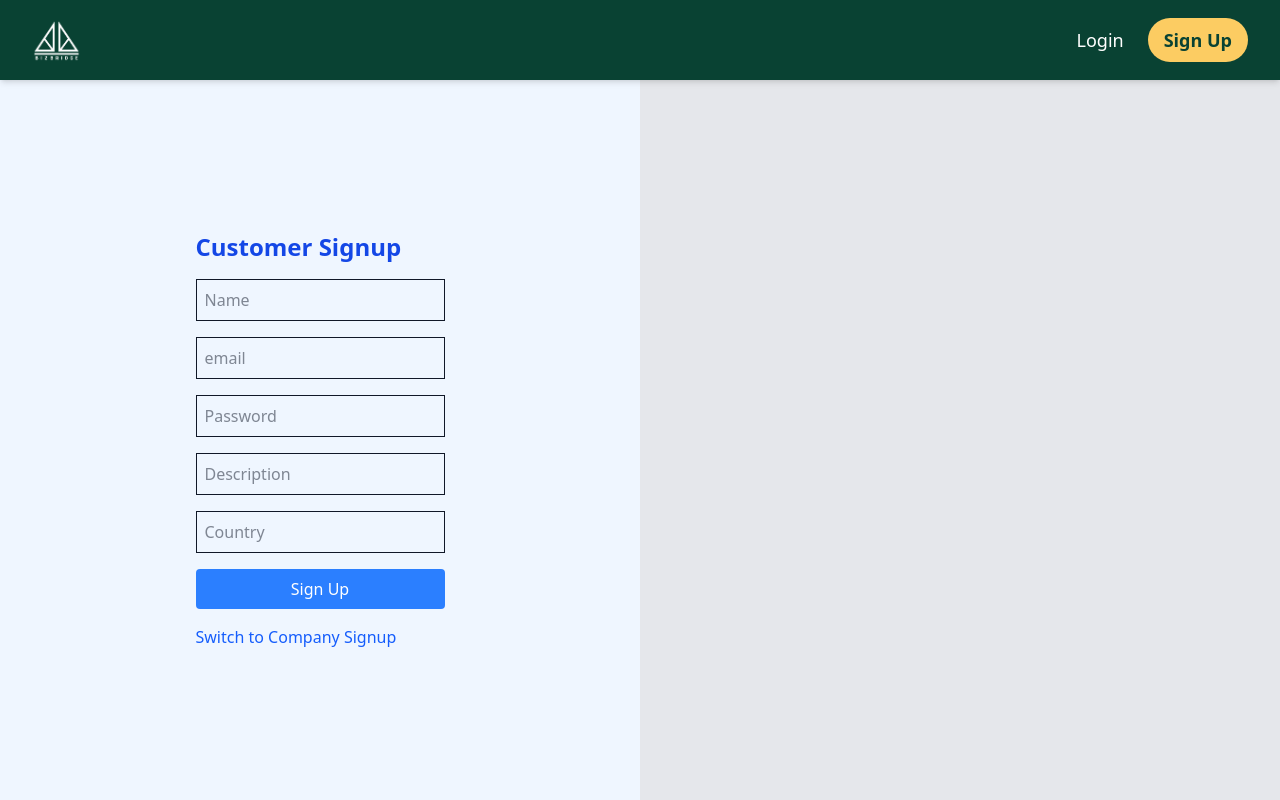
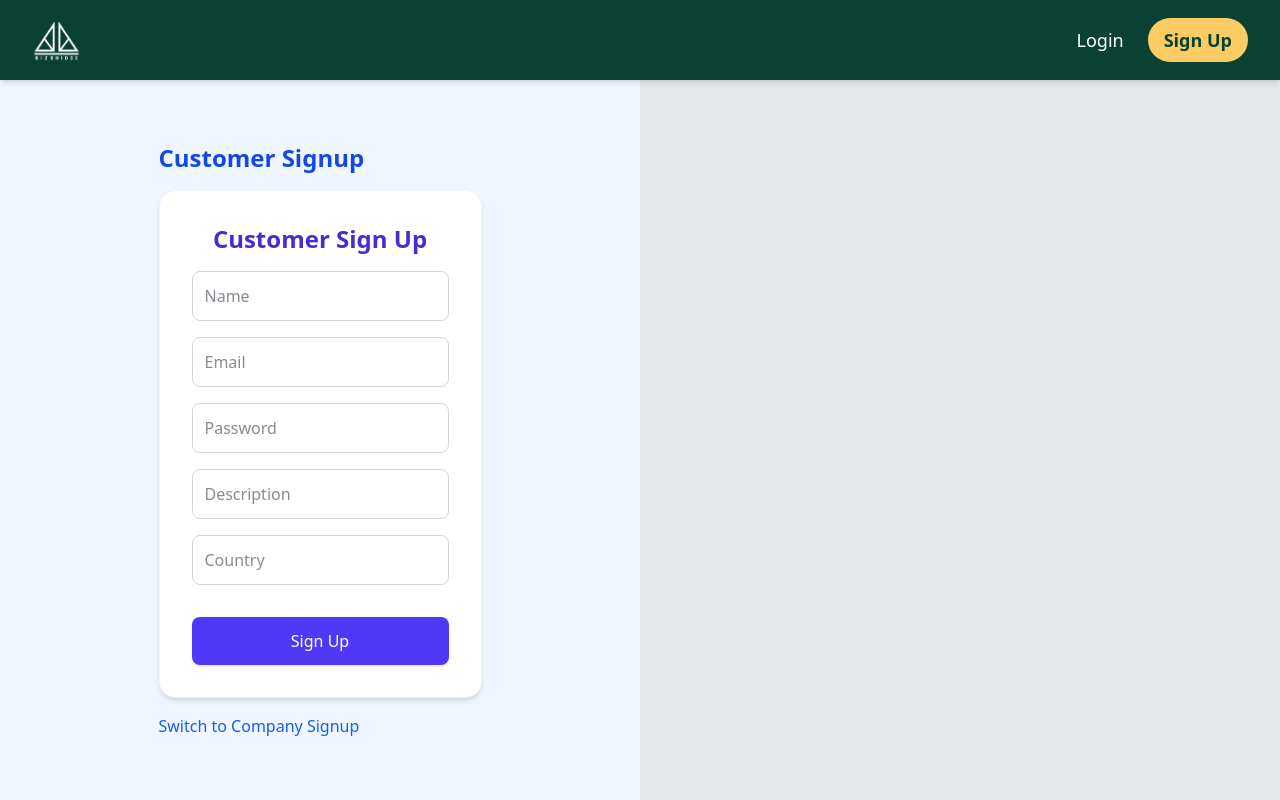
Before and after one commit to LaurelEdison/bizbridge, a React (Vite) app in the folder frontend/: page /register in a window 1280 px wide. Built offline with nearby package versions, Linux system fonts and the light colour scheme; a web font is replaced by a local one.

Commit message:
feat(frontend): Visual upgrade to singup and login

```diff
--- a/frontend/src/components/CompanyLogin.tsx
+++ b/frontend/src/components/CompanyLogin.tsx
@@ -2,51 +2,80 @@ import { useState } from "react";
 import { useAuthStore } from "../store/auth";
 import { apiFetch } from "../api/client";
 import type { Company } from "../store/auth";
-//TODO: Switch to access+refresh token
+
+// TODO: Switch to access+refresh token
 export default function CompanyLogin() {
 	const [email, setEmail] = useState("");
 	const [password, setPassword] = useState("");
+	const [loading, setLoading] = useState(false);
+	const [error, setError] = useState("");
 	const setToken = useAuthStore((s) => s.setToken);
+
 	async function handleCompanyLogin(e: React.FormEvent) {
 		e.preventDefault();
+		setError("");
+		setLoading(true);
+
 		try {
 			const data = await apiFetch<{ token: string }>("/bizbridge/company/login", {
 				method: "POST",
 				body: JSON.stringify({ email, password }),
 			});
 			setToken(data.token);
-			console.log(data.token);
 
-			const role = "company";
-			useAuthStore.getState().setRole(role);
+			useAuthStore.getState().setRole("company");
 
 			const company = await apiFetch<Company>("/bizbridge/company/me");
 			useAuthStore.getState().setCompany(company);
 
-
 			window.location.href = "/";
-
 		} catch (err) {
 			console.error("Login failed", err);
+			setError("Invalid email or password. Please try again.");
+		} finally {
+			setLoading(false);
 		}
 	}
+
 	return (
-		<form onSubmit={handleCompanyLogin} className="flex flex-col gap-4 w-full max-w-sm">
+		<form
+			onSubmit={handleCompanyLogin}
+			className="flex flex-col gap-5 w-full max-w-sm bg-white shadow-md rounded-2xl p-8 border border-gray-100"
+		>
+			<h2 className="text-2xl font-semibold text-[#094233] text-center mb-2">
+				Welcome Back, Partner!
+			</h2>
+			<p className="text-gray-600 text-center text-sm mb-4">
+				Log in to manage your company profile and connect with clients.
+			</p>
+
 			<input
-				className="border p-2"
-				placeholder="email"
+				className="border border-gray-300 rounded-xl p-3 focus:outline-none focus:ring-2 focus:ring-[#094233] transition"
+				placeholder="Email"
+				type="email"
 				value={email}
-				onChange={(s) => setEmail(s.target.value)}
+				onChange={(e) => setEmail(e.target.value)}
+				required
 			/>
+
 			<input
-				className="border p-2"
+				className="border border-gray-300 rounded-xl p-3 focus:outline-none focus:ring-2 focus:ring-[#094233] transition"
 				placeholder="Password"
 				type="password"
 				value={password}
-				onChange={(s) => setPassword(s.target.value)}
+				onChange={(e) => setPassword(e.target.value)}
+				required
 			/>
-			<button className="bg-blue-500 text-white p-2 rounded" type="submit">
-				Login
+
+			{error && <p className="text-red-500 text-sm text-center">{error}</p>}
+
+			<button
+				type="submit"
+				disabled={loading}
+				className={`mt-2 py-3 rounded-full text-white font-semibold transition
+					${loading ? "bg-gray-400 cursor-not-allowed" : "bg-[#094233] hover:bg-[#276749]"}`}
+			>
+				{loading ? "Logging in..." : "Login"}
 			</button>
 		</form>
 	);
--- a/frontend/src/components/CompanySignup.tsx
+++ b/frontend/src/components/CompanySignup.tsx
@@ -4,14 +4,16 @@ import { apiFetch } from "../api/client";
 import { SectorSelector } from "./SectorSelector";
 import type { Company } from "../store/auth";
 import { addCompanySector } from "../api/sector";
+
 //TODO: Switch to access+refresh token
 export default function CompanySignup() {
 	const [name, setName] = useState("");
 	const [email, setEmail] = useState("");
 	const [password, setPassword] = useState("");
 	const [address, setAddress] = useState("");
-	const [selectedSectors, setSelectedSectors] = useState<string[]>([])
+	const [selectedSectors, setSelectedSectors] = useState<string[]>([]);
 	const setToken = useAuthStore((s) => s.setToken);
+
 	async function handleCompanySignup(e: React.FormEvent) {
 		e.preventDefault();
 		try {
@@ -29,45 +31,60 @@ export default function CompanySignup() {
 			const role = "company";
 			useAuthStore.getState().setRole(role);
 			useAuthStore.getState().setCompany(company);
+
 			for (const sectorID of selectedSectors) {
 				await addCompanySector(sectorID);
 			}
 			window.location.href = "/";
-
 		} catch (err) {
 			console.error("Login failed", err);
 		}
 	}
+
 	return (
-		<form onSubmit={handleCompanySignup} className="flex flex-col gap-4 w-full max-w-sm">
+		<form
+			onSubmit={handleCompanySignup}
+			className="flex flex-col gap-4 w-full max-w-md p-8 bg-white rounded-2xl shadow-md border border-gray-100"
+		>
+			<h2 className="text-2xl font-semibold text-center text-indigo-700">
+				Company Sign Up
+			</h2>
+
 			<input
-				className="border p-2"
+				className="border border-gray-300 p-3 rounded-lg focus:ring-2 focus:ring-indigo-400 focus:border-indigo-400 outline-none transition"
 				placeholder="Name"
 				value={name}
 				onChange={(s) => setName(s.target.value)}
 			/>
 			<input
-				className="border p-2"
-				placeholder="email"
+				className="border border-gray-300 p-3 rounded-lg focus:ring-2 focus:ring-indigo-400 focus:border-indigo-400 outline-none transition"
+				placeholder="Email"
 				value={email}
 				onChange={(s) => setEmail(s.target.value)}
 			/>
 			<input
-				className="border p-2"
+				className="border border-gray-300 p-3 rounded-lg focus:ring-2 focus:ring-indigo-400 focus:border-indigo-400 outline-none transition"
 				placeholder="Password"
 				type="password"
 				value={password}
 				onChange={(s) => setPassword(s.target.value)}
 			/>
 			<input
-				className="border p-2"
+				className="border border-gray-300 p-3 rounded-lg focus:ring-2 focus:ring-indigo-400 focus:border-indigo-400 outline-none transition"
 				placeholder="Address"
 				value={address}
 				onChange={(s) => setAddress(s.target.value)}
 			/>
-			<SectorSelector onChange={setSelectedSectors} selected={selectedSectors} />
-			<button className="bg-blue-500 text-white p-2 rounded" type="submit">
-				Sign up!
+
+			<div className="mt-2">
+				<SectorSelector onChange={setSelectedSectors} selected={selectedSectors} />
+			</div>
+
+			<button
+				className="mt-4 bg-indigo-600 text-white font-medium py-3 rounded-lg hover:bg-indigo-700 active:scale-[0.98] transition-transform duration-150 shadow-sm"
+				type="submit"
+			>
+				Sign Up
 			</button>
 		</form>
 	);
--- a/frontend/src/components/CustomerLogin.tsx
+++ b/frontend/src/components/CustomerLogin.tsx
@@ -2,49 +2,79 @@ import { useState } from "react";
 import { useAuthStore } from "../store/auth";
 import { apiFetch } from "../api/client";
 import type { Customer } from "../store/auth";
-//TODO: Switch to access+refresh token
+
+// TODO: Switch to access+refresh token
 export default function CustomerLogin() {
 	const [email, setEmail] = useState("");
 	const [password, setPassword] = useState("");
+	const [loading, setLoading] = useState(false);
+	const [error, setError] = useState("");
 	const setToken = useAuthStore((s) => s.setToken);
+
 	async function handleCustomerLogin(e: React.FormEvent) {
 		e.preventDefault();
+		setError("");
+		setLoading(true);
 		try {
 			const data = await apiFetch<{ token: string }>("/bizbridge/customer/login", {
 				method: "POST",
 				body: JSON.stringify({ email, password }),
 			});
+
 			setToken(data.token);
-			console.log(data.token);
-
-			const role = "customer";
-			useAuthStore.getState().setRole(role);
+			useAuthStore.getState().setRole("customer");
 
 			const customer = await apiFetch<Customer>("/bizbridge/customer/me");
 			useAuthStore.getState().setCustomer(customer);
+
 			window.location.href = "/";
-
 		} catch (err) {
 			console.error("Login failed", err);
+			setError("Invalid email or password. Please try again.");
+		} finally {
+			setLoading(false);
 		}
 	}
+
 	return (
-		<form onSubmit={handleCustomerLogin} className="flex flex-col gap-4 w-full max-w-sm">
+		<form
+			onSubmit={handleCustomerLogin}
+			className="flex flex-col gap-5 w-full max-w-sm bg-white shadow-md rounded-2xl p-8 border border-gray-100"
+		>
+			<h2 className="text-2xl font-semibold text-[#094233] text-center mb-2">
+				Welcome Back!
+			</h2>
+			<p className="text-gray-600 text-center text-sm mb-4">
+				Log in to continue exploring BizBridge.
+			</p>
+
 			<input
-				className="border p-2"
-				placeholder="email"
+				className="border border-gray-300 rounded-xl p-3 focus:outline-none focus:ring-2 focus:ring-[#094233] transition"
+				placeholder="Email"
 				value={email}
-				onChange={(s) => setEmail(s.target.value)}
+				onChange={(e) => setEmail(e.target.value)}
+				type="email"
+				required
 			/>
+
 			<input
-				className="border p-2"
+				className="border border-gray-300 rounded-xl p-3 focus:outline-none focus:ring-2 focus:ring-[#094233] transition"
 				placeholder="Password"
 				type="password"
 				value={password}
-				onChange={(s) => setPassword(s.target.value)}
+				onChange={(e) => setPassword(e.target.value)}
+				required
 			/>
-			<button className="bg-blue-500 text-white p-2 rounded" type="submit">
-				Login
+
+			{error && <p className="text-red-500 text-sm text-center">{error}</p>}
+
+			<button
+				type="submit"
+				disabled={loading}
+				className={`mt-2 py-3 rounded-full text-white font-semibold transition
+					${loading ? "bg-gray-400 cursor-not-allowed" : "bg-[#094233] hover:bg-[#276749]"}`}
+			>
+				{loading ? "Logging in..." : "Login"}
 			</button>
 		</form>
 	);
--- a/frontend/src/components/CustomerSignup.tsx
+++ b/frontend/src/components/CustomerSignup.tsx
@@ -2,13 +2,15 @@ import { useState } from "react";
 import { useAuthStore } from "../store/auth";
 import { apiFetch } from "../api/client";
 import type { Customer } from "../store/auth";
+
 export default function CustomerSignup() {
-	const [name, setName] = useState("")
+	const [name, setName] = useState("");
 	const [email, setEmail] = useState("");
 	const [password, setPassword] = useState("");
 	const [country, setCountry] = useState("");
 	const [description, setDescription] = useState("");
 	const setToken = useAuthStore((s) => s.setToken);
+
 	async function handleCustomerSignup(e: React.FormEvent) {
 		e.preventDefault();
 		try {
@@ -25,51 +27,62 @@ export default function CustomerSignup() {
 
 			const role = "customer";
 			useAuthStore.getState().setRole(role);
-
 			useAuthStore.getState().setCustomer(customer);
 			window.location.href = "/";
-
 		} catch (err) {
 			console.error("Login failed", err);
 		}
 	}
+
 	return (
-		<form onSubmit={handleCustomerSignup} className="flex flex-col gap-4 w-full max-w-sm">
+		<form
+			onSubmit={handleCustomerSignup}
+			className="flex flex-col gap-4 w-full max-w-md p-8 bg-white rounded-2xl shadow-md border border-gray-100"
+		>
+			<h2 className="text-2xl font-semibold text-center text-indigo-700">
+				Customer Sign Up
+			</h2>
+
 			<input
-				className="border p-2"
+				className="border border-gray-300 p-3 rounded-lg focus:ring-2 focus:ring-indigo-400 focus:border-indigo-400 outline-none transition"
 				placeholder="Name"
-				type="name"
+				type="text"
 				value={name}
 				onChange={(s) => setName(s.target.value)}
 			/>
 			<input
-				className="border p-2"
-				placeholder="email"
+				className="border border-gray-300 p-3 rounded-lg focus:ring-2 focus:ring-indigo-400 focus:border-indigo-400 outline-none transition"
+				placeholder="Email"
+				type="email"
 				value={email}
 				onChange={(s) => setEmail(s.target.value)}
 			/>
 			<input
-				className="border p-2"
+				className="border border-gray-300 p-3 rounded-lg focus:ring-2 focus:ring-indigo-400 focus:border-indigo-400 outline-none transition"
 				placeholder="Password"
 				type="password"
 				value={password}
 				onChange={(s) => setPassword(s.target.value)}
 			/>
 			<input
-				className="border p-2"
+				className="border border-gray-300 p-3 rounded-lg focus:ring-2 focus:ring-indigo-400 focus:border-indigo-400 outline-none transition"
 				placeholder="Description"
-				type="description"
+				type="text"
 				value={description}
 				onChange={(s) => setDescription(s.target.value)}
 			/>
 			<input
-				className="border p-2"
+				className="border border-gray-300 p-3 rounded-lg focus:ring-2 focus:ring-indigo-400 focus:border-indigo-400 outline-none transition"
 				placeholder="Country"
-				type="country"
+				type="text"
 				value={country}
 				onChange={(s) => setCountry(s.target.value)}
 			/>
-			<button className="bg-blue-500 text-white p-2 rounded" type="submit">
+
+			<button
+				className="mt-4 bg-indigo-600 text-white font-medium py-3 rounded-lg hover:bg-indigo-700 active:scale-[0.98] transition-transform duration-150 shadow-sm"
+				type="submit"
+			>
 				Sign Up
 			</button>
 		</form>
```
